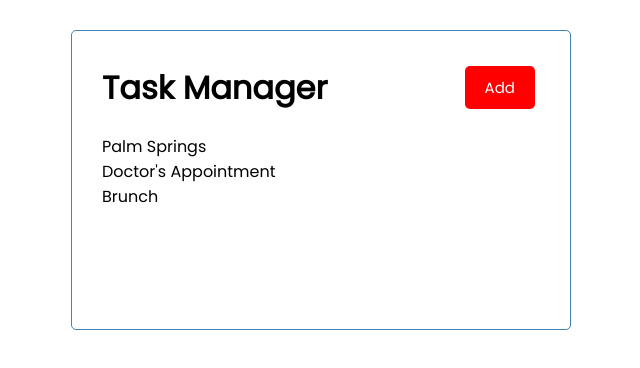
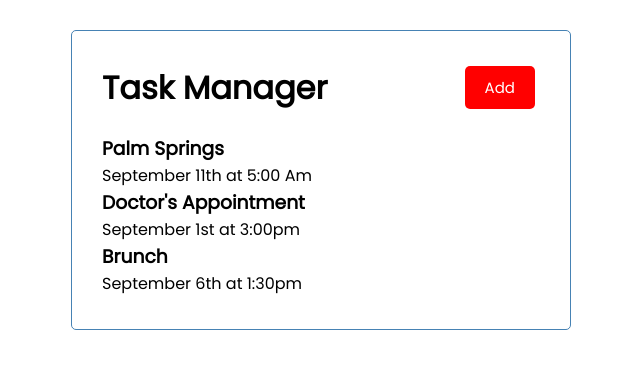
Before and after one commit to micheqn3/task-manager, an Angular app: page / in a window 1280 px wide. Shown: the top 368 px of the page, without its empty margins (319-959 px from the left). Built offline with nearby package versions, Linux system fonts and the light colour scheme.

Commit message:
Set strictPropertyInit to false in tsconfig and updated button, task-item, and tasks components

```diff
--- a/src/app/components/button/button.component.ts
+++ b/src/app/components/button/button.component.ts
@@ -8,8 +8,8 @@
   styleUrls: ['./button.component.css']
 })
 export class ButtonComponent implements OnInit {
-  @Input() text: string = '';
-  @Input() color: string = '';
+  @Input() text: string;
+  @Input() color: string;
 
   // Allows for reusability as we need this button to have different functionalities
   @Output() btnClick = new EventEmitter();
--- a/src/app/components/task-item/task-item.component.html
+++ b/src/app/components/task-item/task-item.component.html
@@ -1 +1,4 @@
-<p>task-item works!</p>
+<div class="task">
+    <h3>{{task.text}}</h3>
+    <p>{{task.day}}</p>
+</div>
--- a/src/app/components/task-item/task-item.component.ts
+++ b/src/app/components/task-item/task-item.component.ts
@@ -1,6 +1,7 @@
 // Task-item class. Renders each task item
 
-import { Component, OnInit } from '@angular/core';
+import { Component, OnInit, Input } from '@angular/core';
+import { Task } from '../../Task'
 
 @Component({
   selector: 'app-task-item',
@@ -8,6 +9,7 @@
   styleUrls: ['./task-item.component.css']
 })
 export class TaskItemComponent implements OnInit {
+  @Input() task: Task;
 
   constructor() { }
 
--- a/src/app/components/tasks/tasks.component.html
+++ b/src/app/components/tasks/tasks.component.html
@@ -1,2 +1,3 @@
-<p *ngFor="let task of tasks">{{ task.text}}</p>
+<app-task-item *ngFor="let task of tasks" [task]="task"></app-task-item>
+<!-- Looping over tasks using task-item component and passing in task property for that specific iteration -->
 <!--*ngFor is a structural directive that renders a template for each item in a collection -->
--- a/tsconfig.json
+++ b/tsconfig.json
@@ -2,6 +2,7 @@
 {
   "compileOnSave": false,
   "compilerOptions": {
+    "strictPropertyInitialization": false,
     "baseUrl": "./",
     "outDir": "./dist/out-tsc",
     "forceConsistentCasingInFileNames": true,
```
